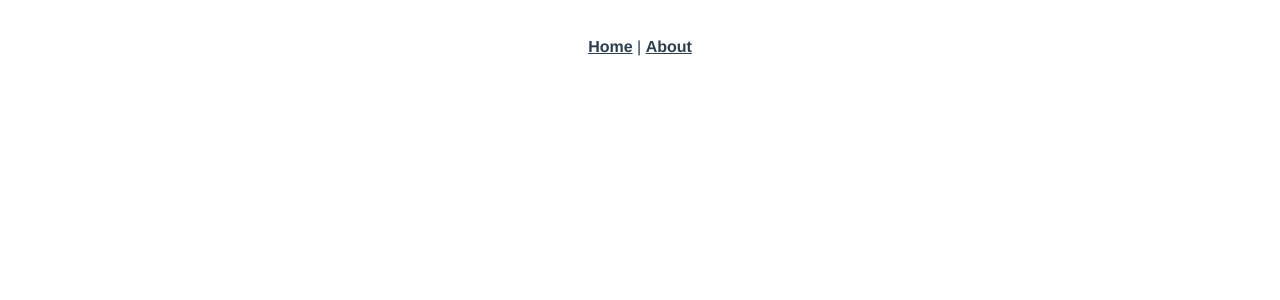
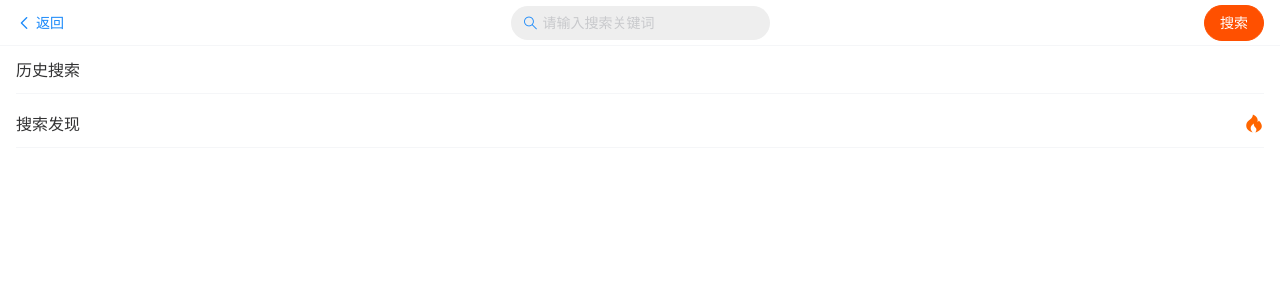
Before and after one commit to MerDuo/taox, a Vue app: page /#/search in a window 1280 px wide. Shown: the top 300 px of the page. Built offline with nearby package versions, Linux system fonts and the light colour scheme.

Commit message:
增加了搜索框

```diff
--- a/babel.config.js
+++ b/babel.config.js
@@ -1,5 +1,12 @@
 module.exports = {
   presets: [
     '@vue/cli-plugin-babel/preset'
+  ],
+  plugins: [
+    ['import', {
+      libraryName: 'vant',
+      libraryDirectory: 'es',
+      style: true
+    }, 'vant']
   ]
 }
--- a/package.json
+++ b/package.json
@@ -10,6 +10,7 @@
   "dependencies": {
     "axios": "^0.19.2",
     "core-js": "^3.6.5",
+    "vant": "^2.9.4",
     "vue": "^2.6.11",
     "vue-router": "^3.2.0",
     "vuex": "^3.4.0"
@@ -22,12 +23,16 @@
     "@vue/cli-service": "~4.4.0",
     "@vue/eslint-config-standard": "^5.1.2",
     "babel-eslint": "^10.1.0",
+    "babel-plugin-import": "^1.13.0",
     "eslint": "^6.7.2",
     "eslint-plugin-import": "^2.20.2",
     "eslint-plugin-node": "^11.1.0",
     "eslint-plugin-promise": "^4.2.1",
     "eslint-plugin-standard": "^4.0.0",
     "eslint-plugin-vue": "^6.2.2",
+    "node-sass": "^4.14.1",
+    "sass-loader": "^9.0.2",
+    "vue-cli-plugin-vant": "^1.0.1",
     "vue-template-compiler": "^2.6.11"
   }
 }
--- a/src/App.vue
+++ b/src/App.vue
@@ -1,32 +1,15 @@
 <template>
   <div id="app">
-    <div id="nav">
-      <router-link to="/">Home</router-link> |
-      <router-link to="/about">About</router-link>
-    </div>
     <router-view/>
   </div>
 </template>
+<script>
+
+export default {
+  components: {
+  }
+}
+</script>
 
 <style>
-#app {
-  font-family: Avenir, Helvetica, Arial, sans-serif;
-  -webkit-font-smoothing: antialiased;
-  -moz-osx-font-smoothing: grayscale;
-  text-align: center;
-  color: #2c3e50;
-}
-
-#nav {
-  padding: 30px;
-}
-
-#nav a {
-  font-weight: bold;
-  color: #2c3e50;
-}
-
-#nav a.router-link-exact-active {
-  color: #42b983;
-}
 </style>
--- a/src/components/HelloWorld.vue
+++ /dev/null
@@ -1,60 +0,0 @@
-<template>
-  <div class="hello">
-    <h1>{{ msg }}</h1>
-    <p>
-      For a guide and recipes on how to configure / customize this project,<br>
-      check out the
-      <a href="https://cli.vuejs.org" target="_blank" rel="noopener">vue-cli documentation</a>.
-    </p>
-    <h3>Installed CLI Plugins</h3>
-    <ul>
-      <li><a href="https://github.com/vuejs/vue-cli/tree/dev/packages/%40vue/cli-plugin-babel" target="_blank" rel="noopener">babel</a></li>
-      <li><a href="https://github.com/vuejs/vue-cli/tree/dev/packages/%40vue/cli-plugin-router" target="_blank" rel="noopener">router</a></li>
-      <li><a href="https://github.com/vuejs/vue-cli/tree/dev/packages/%40vue/cli-plugin-vuex" target="_blank" rel="noopener">vuex</a></li>
-      <li><a href="https://github.com/vuejs/vue-cli/tree/dev/packages/%40vue/cli-plugin-eslint" target="_blank" rel="noopener">eslint</a></li>
-    </ul>
-    <h3>Essential Links</h3>
-    <ul>
-      <li><a href="https://vuejs.org" target="_blank" rel="noopener">Core Docs</a></li>
-      <li><a href="https://forum.vuejs.org" target="_blank" rel="noopener">Forum</a></li>
-      <li><a href="https://chat.vuejs.org" target="_blank" rel="noopener">Community Chat</a></li>
-      <li><a href="https://twitter.com/vuejs" target="_blank" rel="noopener">Twitter</a></li>
-      <li><a href="https://news.vuejs.org" target="_blank" rel="noopener">News</a></li>
-    </ul>
-    <h3>Ecosystem</h3>
-    <ul>
-      <li><a href="https://router.vuejs.org" target="_blank" rel="noopener">vue-router</a></li>
-      <li><a href="https://vuex.vuejs.org" target="_blank" rel="noopener">vuex</a></li>
-      <li><a href="https://github.com/vuejs/vue-devtools#vue-devtools" target="_blank" rel="noopener">vue-devtools</a></li>
-      <li><a href="https://vue-loader.vuejs.org" target="_blank" rel="noopener">vue-loader</a></li>
-      <li><a href="https://github.com/vuejs/awesome-vue" target="_blank" rel="noopener">awesome-vue</a></li>
-    </ul>
-  </div>
-</template>
-
-<script>
-export default {
-  name: 'HelloWorld',
-  props: {
-    msg: String
-  }
-}
-</script>
-
-<!-- Add "scoped" attribute to limit CSS to this component only -->
-<style scoped>
-h3 {
-  margin: 40px 0 0;
-}
-ul {
-  list-style-type: none;
-  padding: 0;
-}
-li {
-  display: inline-block;
-  margin: 0 10px;
-}
-a {
-  color: #42b983;
-}
-</style>
--- a/src/main.js
+++ b/src/main.js
@@ -2,7 +2,29 @@ import Vue from 'vue'
 import App from './App.vue'
 import router from './router'
 import store from './store'
+import {
+  Toast,
+  Icon,
+  Search,
+  Row,
+  Col,
+  PullRefresh,
+  Cell,
+  CellGroup,
+  NavBar,
+  Button
+} from 'vant'
 
+Vue.use(Toast)
+  .use(Icon)
+  .use(Search)
+  .use(Row)
+  .use(Col)
+  .use(PullRefresh)
+  .use(Cell)
+  .use(CellGroup)
+  .use(NavBar)
+  .use(Button)
 Vue.config.productionTip = false
 
 new Vue({
--- a/src/router/index.js
+++ b/src/router/index.js
@@ -1,23 +1,32 @@
 import Vue from 'vue'
 import VueRouter from 'vue-router'
-import Home from '../views/Home.vue'
 
 Vue.use(VueRouter)
+
+// 路由懒加载
+
+// 首页
+const Home = () => import('../views/Home/Home.vue')
+// 搜索
+const Search = () => import('../views/Search/search.vue')
 
 const routes = [
   {
     path: '/',
-    name: 'Home',
     component: Home
   },
   {
-    path: '/about',
-    name: 'About',
-    // route level code-splitting
-    // this generates a separate chunk (about.[hash].js) for this route
-    // which is lazy-loaded when the route is visited.
-    component: () => import(/* webpackChunkName: "about" */ '../views/About.vue')
+    path: '/search',
+    component: Search
   }
+  // {
+  //   path: '/about',
+  //   name: 'About',
+  //   // route level code-splitting
+  //   // this generates a separate chunk (about.[hash].js) for this route
+  //   // which is lazy-loaded when the route is visited.
+  //   component: () => import(/* webpackChunkName: "about" */ '../views/About.vue')
+  // }
 ]
 
 const router = new VueRouter({
--- a/src/views/About.vue
+++ /dev/null
@@ -1,5 +0,0 @@
-<template>
-  <div class="about">
-    <h1>This is an about page</h1>
-  </div>
-</template>
--- a/src/views/Home.vue
+++ /dev/null
@@ -1,18 +0,0 @@
-<template>
-  <div class="home">
-    <img alt="Vue logo" src="../assets/logo.png">
-    <HelloWorld msg="Welcome to Your Vue.js App"/>
-  </div>
-</template>
-
-<script>
-// @ is an alias to /src
-import HelloWorld from '@/components/HelloWorld.vue'
-
-export default {
-  name: 'Home',
-  components: {
-    HelloWorld
-  }
-}
-</script>
--- /dev/null
+++ b/src/views/Home/Home.vue
@@ -0,0 +1,47 @@
+<template>
+  <div class="home">
+    <!-- 顶部导航 -->
+    <search-nav></search-nav>
+    <van-pull-refresh v-model="isLoading" @refresh="onRefresh">
+      <p>这是首页</p>
+    </van-pull-refresh>
+  </div>
+</template>
+
+<script>
+import searchNav from './base/searchNav'
+export default {
+  name: 'home',
+  components: {
+    searchNav
+  },
+  data () {
+    return {
+      isLoading: false
+    }
+  },
+  methods: {
+    // 下拉刷新
+    onRefresh () {
+      setTimeout(() => {
+        this.isLoading = false
+        this.$toast.success('刷新成功')
+      }, 1000)
+    }
+  }
+}
+</script>
+<style lang='scss' scoped>
+.home {
+  padding-bottom: 50px;
+  .swiper-wrapper-w{
+    width: 95%;
+    margin: auto;
+    height: 140px;
+    margin-bottom: 5px;
+    margin-top: 10px;
+    border-radius: 5px;
+    overflow: hidden;
+  }
+}
+</style>
--- /dev/null
+++ b/src/views/Home/base/searchNav.vue
@@ -0,0 +1,51 @@
+<template>
+  <div class="navbar">
+    <van-row type="flex" justify="space-between" align="center" span="40">
+      <van-col span="2" class="text-right">
+        <van-icon  color="#fff" class-prefix="icon-font-20 iconfont icon-leimupinleifenleileibie2"></van-icon>
+      </van-col>
+        <!-- 搜索框 -->
+      <van-col span="20">
+          <van-search @focus="goSearch" input-align="left" shape="round" background="#FF8400" placeholder="请输入搜索关键词a" v-model="searchValue" style="width:90%;"/>
+      </van-col>
+      <!-- 信息 -->
+      <van-col span="2">
+          <van-icon @click="goNews" name="bell" class-prefix="icon-font-20 iconfont icon-bell " color="#fff"></van-icon>
+      </van-col>
+    </van-row>
+  </div>
+</template>
+<script>
+export default {
+  components: {
+  },
+  data () {
+    return {
+      searchValue: ''
+    }
+  },
+  methods: {
+    goSearch () {
+      this.$router.push('/search')
+    },
+    goNews () {
+      // this.$router.push("/news")
+      this.$toast('功能未开发')
+    }
+  }
+}
+</script>
+<style lang="scss" scoped>
+.navbar {
+  .van-row{
+      width: 100%;
+      background: linear-gradient(to bottom, #FF8400 0%, #FF8400 100%);
+      .van-cell{
+        line-height: 19px;
+      }
+  }
+  .text-right{
+    text-align: right;
+  }
+}
+</style>
--- /dev/null
+++ b/src/views/Search/search.vue
@@ -0,0 +1,102 @@
+<template>
+  <div class="search">
+    <!-- 顶部导航 -->
+    <van-nav-bar title="标题" left-text="返回" left-arrow @click-left="black">
+      <template #title>
+        <form>
+          <van-search v-model="keywords" placeholder="请输入搜索关键词" shape="round" @search="onSearch"/>
+        </form>
+      </template>
+      <template #right>
+        <van-button round type="info" color="#FF5000" style="height:80%;">搜索</van-button>
+      </template>
+    </van-nav-bar>
+    <!-- 搜索历史 -->
+    <div class="search-history">
+      <van-cell title="历史搜索" size="large">
+        <van-icon
+          slot="right-icon"
+          color="#ccc"
+          @click="clear"
+          class-prefix="icon-font-18 iconfont icon-laji"
+          style="line-height: inherit;"
+        />
+      </van-cell>
+      <!--搜索历史内容 -->
+      <div class="history-content" v-if="!clearHistory"></div>
+    </div>
+    <!-- 热门搜索 -->
+    <div class="hot-search">
+      <van-cell title="搜索发现" size="large">
+        <van-icon
+          size="20px"
+          slot="right-icon"
+          color="#f60"
+          name="fire"
+          style="line-height: inherit;"
+        />
+      </van-cell>
+      <!-- 热门搜索内容 -->
+      <div class="hot-search-content"></div>
+    </div>
+    <!-- 猜你喜欢 -->
+  </div>
+</template>
+
+<script>
+export default {
+  components: {},
+  data () {
+    return {
+      keywords: '',
+      clearHistory: false
+    }
+  },
+  methods: {
+    black () {
+      this.$router.go(-1)
+    },
+    onSearch () {
+      console.log('我已经执行了')
+    },
+    // 清除历史搜索
+    clear () {
+      this.$dialog
+        .confirm({
+          message: '你确定要删除该商品订单吗？'
+        })
+        .then(() => {
+          this.clearHistory = true
+        })
+        .catch(() => {
+          // on cancel
+        })
+    }
+  }
+}
+</script>
+
+<style lang='scss' scoped>
+.search {
+  background-color: #fff;
+  .van-search__content {
+    background-color: #eeeeee;
+  }
+  .search-history,
+  .hot-search {
+    .history-content,
+    .hot-search-content {
+      padding: 3px 10px;
+      div {
+        background-color: #eeeeee;
+        padding: 3px 10px;
+        margin: 0 10px;
+        display: inline-block;
+        border-radius: 20px;
+        margin-bottom: 10px;
+        color: #333;
+      }
+    }
+  }
+}
+</style>
```
Also changed, not shown: 1 other file (tests, documents, lock files or other folders).
